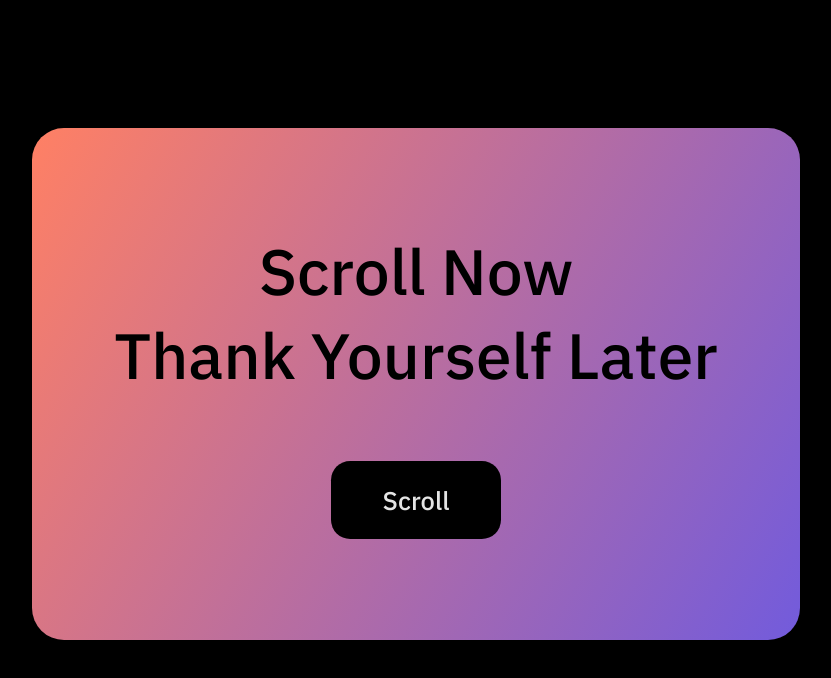
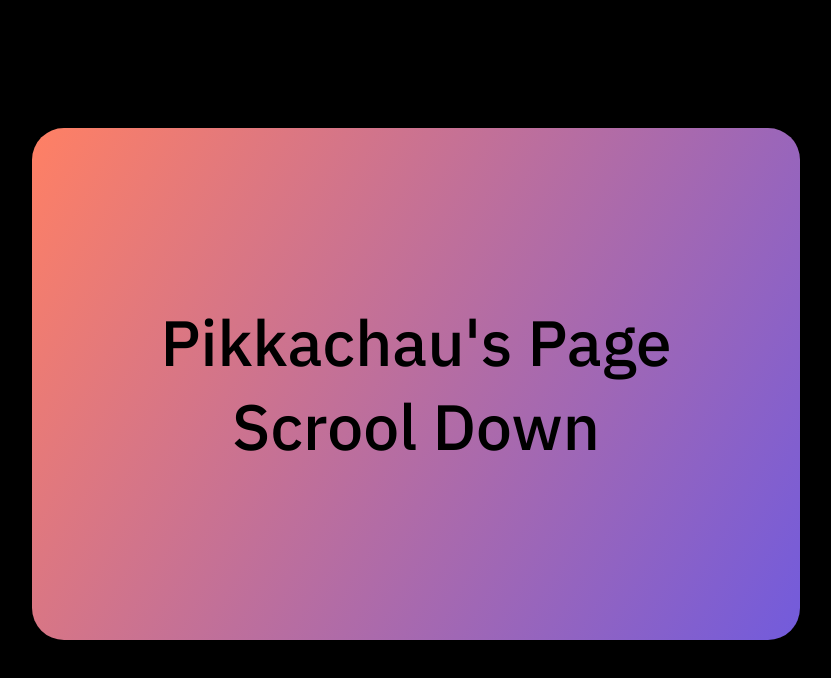
Before and after one commit to Pikkachau/pikkachau.github.io, a plain HTML site: page index.html in a window 1280 px wide. Shown: the top 678 px of the page, without its empty margins (224-1055 px from the left). Drawn offline with Linux system fonts and the light colour scheme.

Commit message:
Update index.html

```diff
--- a/index.html
+++ b/index.html
@@ -187,8 +187,7 @@ a {
   </head>
   <body>
     <div class="card">
-  <h2>Scroll Now<br>Thank Yourself Later</h2>
-  <button><a href="#footer">Scroll</a></button>
+  <h2>Pikkachau's Page<br>Scrool Down</h2>
 </div>
 <footer id="footer">
   <div class="col col1">
```
